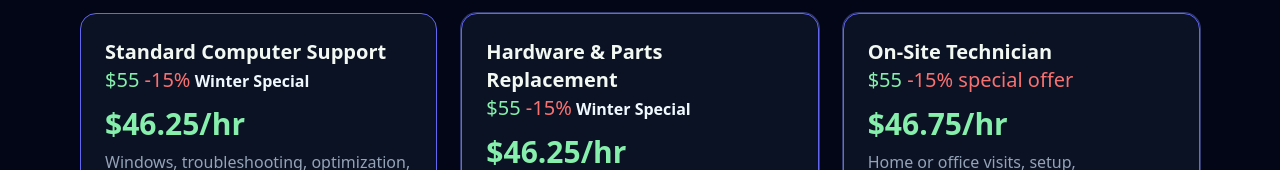
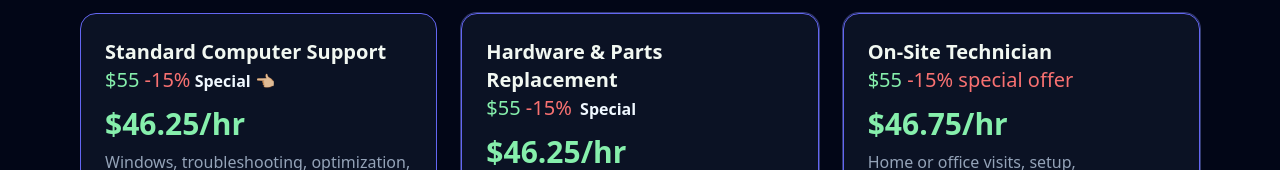
Before and after one commit to MyBaBB/OfficeOps, a React (Vite) app: page /comptech in a window 1280 px wide. Shown: the part 2210-2380 px from the top of the page. Built offline with nearby package versions, Linux system fonts and the light colour scheme.

Commit message:
change from winter special to special

```diff
--- a/src/Pages/CompTechFolder/CompTech.jsx
+++ b/src/Pages/CompTechFolder/CompTech.jsx
@@ -196,7 +196,7 @@ import HackerBuddyBottom from "../../Components/HackerBuddyFolder/HackerBuddyBot
                 <span className="text-red-400">
                   &nbsp;-15%
                   <span className="text-[aliceblue] font-semibold text-base">
-                    &nbsp;Winter Special
+                    &nbsp;Special 👈🏼
                   </span>
                 </span>
               </p>
@@ -220,7 +220,7 @@ import HackerBuddyBottom from "../../Components/HackerBuddyFolder/HackerBuddyBot
                 <span className="text-red-400">
                   &nbsp;-15%
                   <span className="text-[aliceblue] font-semibold text-base">
-                    &nbsp;Winter Special
+                    &nbsp; Special
                   </span>
                 </span>
               </p>
--- a/src/Pages/EbayHelperFolder/EbayHelper.jsx
+++ b/src/Pages/EbayHelperFolder/EbayHelper.jsx
@@ -228,7 +228,7 @@ export default function EbayOps() {
                <p className="text-xl text-green-300 ">
                 $45
                    <span className="text-red-400">
-                     &nbsp;-15%<span className="text-[aliceblue] font-semibold text-base">&nbsp;Winter Special</span>
+                     &nbsp;-15%<span className="text-[aliceblue] font-semibold text-base">&nbsp;Special 👈🏼</span>
                    </span>
                 </p>
               <p className="mt-3 text-3xl font-semibold text-green-300"> $38.25/hr</p>
--- a/src/Pages/OfficeOpsFolder/OfficeOps.jsx
+++ b/src/Pages/OfficeOpsFolder/OfficeOps.jsx
@@ -303,7 +303,7 @@ export default function OfficeOpsPage() {
                <p className="text-xl text-green-300 ">
                 $45
                    <span className="text-red-400">
-                     &nbsp;-15%<span className="text-[aliceblue] font-semibold text-base">&nbsp;Winter Special</span>
+                     &nbsp;-15%<span className="text-[aliceblue] font-semibold text-base">&nbsp;Special 👈🏼</span>
                    </span>
                 </p>
               <p className="mt-3 text-3xl font-semibold text-green-300"> $38.25/hr</p>
@@ -323,7 +323,7 @@ export default function OfficeOpsPage() {
              <p className="text-xl text-green-300 ">
                 $45
                    <span className="text-red-400">
-                     &nbsp;-15%<span className="text-[aliceblue] font-semibold text-base">&nbsp;Winter Special</span>
+                     &nbsp;-15%<span className="text-[aliceblue] font-semibold text-base">&nbsp;Special 👈🏼</span>
                    </span>
                 </p>
               <p className="mt-3 text-3xl font-semibold text-green-300"> $38.25/hr</p>
@@ -342,7 +342,7 @@ export default function OfficeOpsPage() {
            <p className="text-xl text-green-300 ">
                 $45
                    <span className="text-red-400">
-                     &nbsp;-15%<span className="text-[aliceblue] font-semibold text-base">&nbsp;Winter Special</span>
+                     &nbsp;-15%<span className="text-[aliceblue] font-semibold text-base">&nbsp;Special 👈🏼</span>
                    </span>
                 </p>
               <p className="mt-3 text-3xl font-semibold text-green-300"> $38.25/hr</p>
@@ -374,7 +374,7 @@ export default function OfficeOpsPage() {
              <p className="text-xl text-green-300 ">
                 $55
                    <span className="text-red-400">
-                     &nbsp;-15% special offer
+                     &nbsp;-15% special offer 👈🏼
                    </span>
                 </p>
               <p className="mt-3 text-3xl font-semibold text-green-300"> $46.75/hr</p>
```
